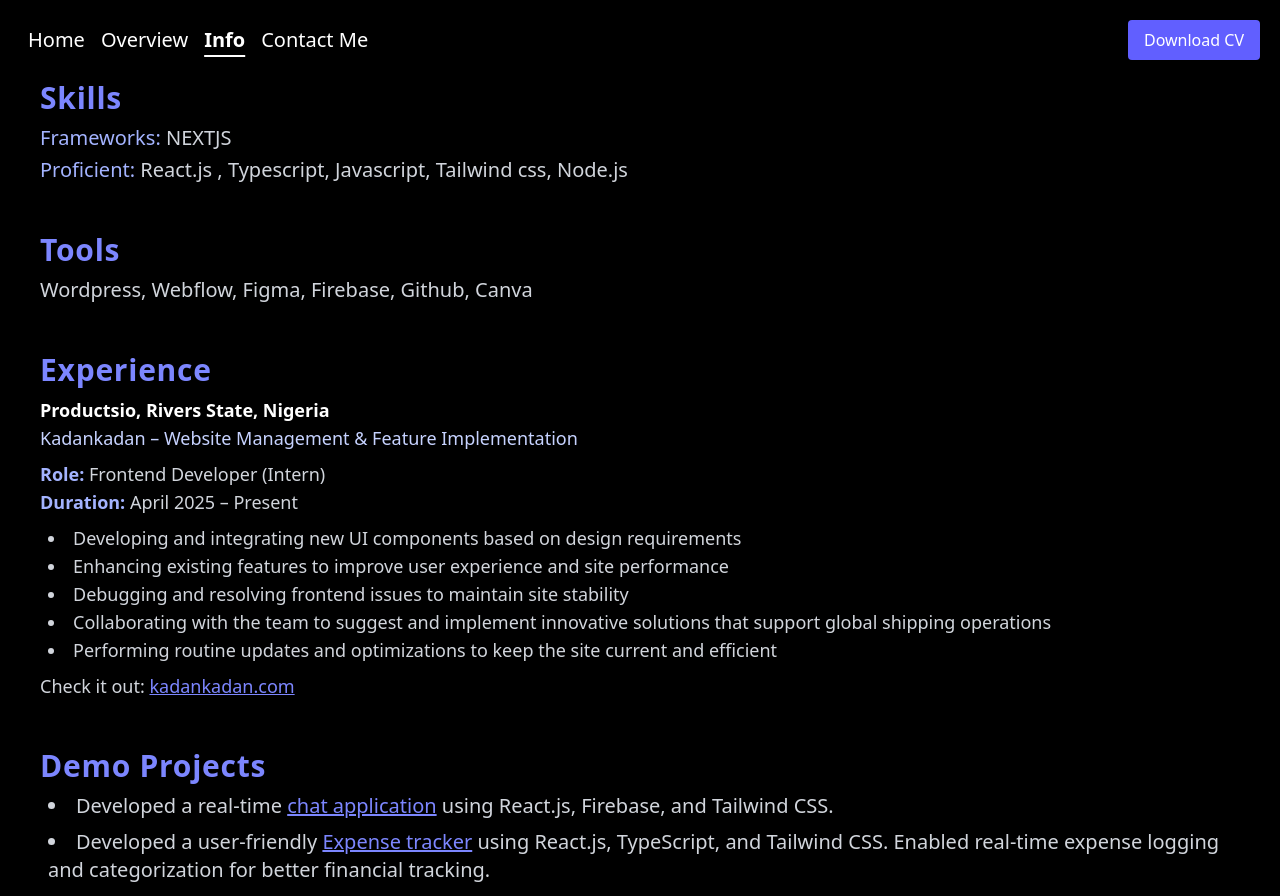
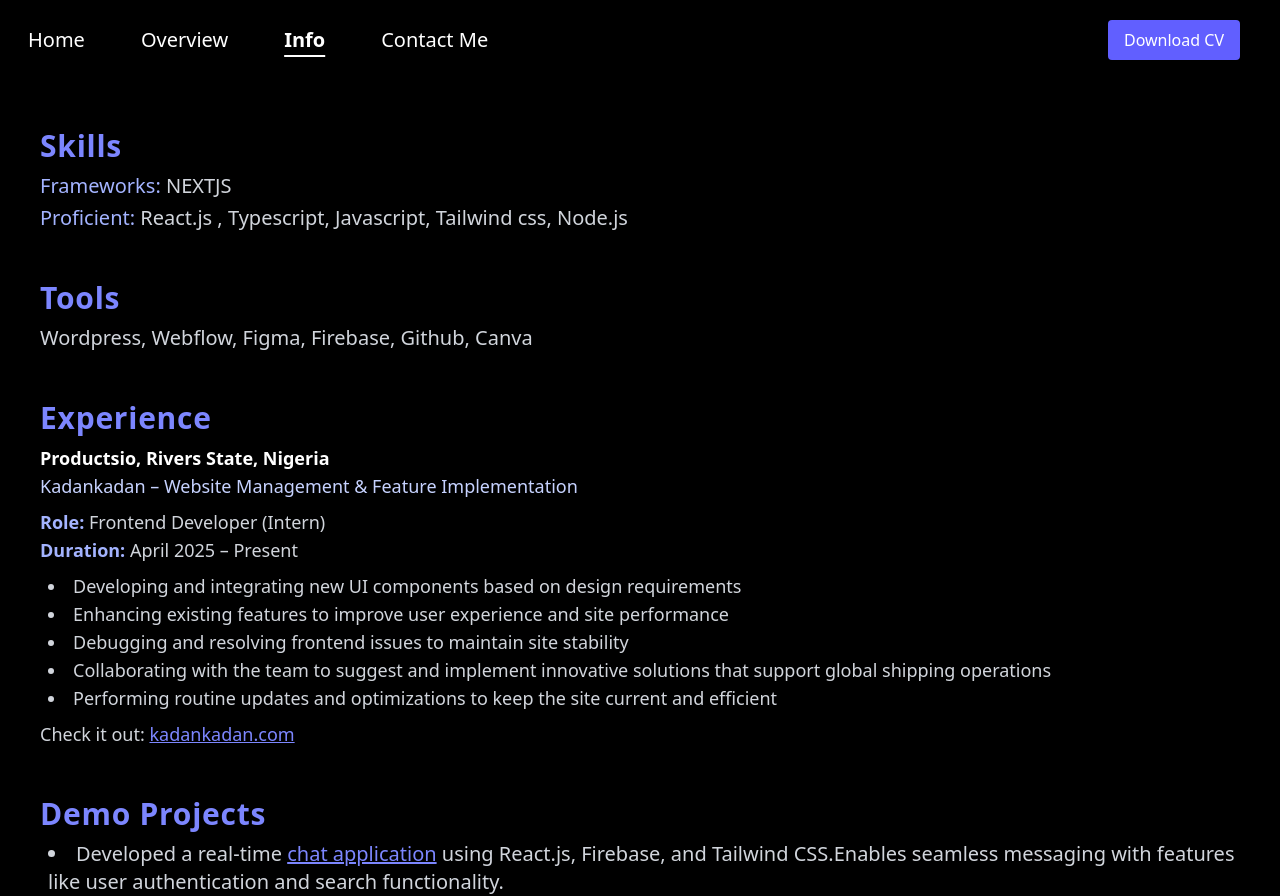
Before and after one commit to nmesomajane/my-portfolio, a React (Vite) app: page /info in a window 1280 px wide. Shown: the top 896 px of the page. Built offline with nearby package versions, Linux system fonts and the light colour scheme.

Commit message:
made changes

```diff
--- a/src/components/Header.tsx
+++ b/src/components/Header.tsx
@@ -18,13 +18,13 @@ const Header = () => {
       <div className="flex justify-between items-center p-1 text-lg text-white w-full  ">
         <nav className="w-full flex justify-between items-center bg-black p-4 text-4xl ">
           {/* Desktop Nav */}
-          <div className="hidden md:flex">
+          <div className="hidden md:flex md:gap-[40px]">
             {navigation.map((nav, index) =>
               nav.href.startsWith("#") ? (
                 <a
                   key={index}
                   href={nav.href}
-                  className="text-white text-xl px-2 transition-colors hover:underline underline-offset-8"
+                  className="text-white text-xl px-2 transition-colors hover:underline underline-offset-8 "
                 >
                   {nav.label}
                 </a>
@@ -51,7 +51,7 @@ const Header = () => {
           <a
             href="/resume.pdf"
             download
-            className="hidden md:inline-block ml-4 bg-indigo-500 text-white text-base px-4 py-2 shadow hover:bg-indigo-200 hover:text-black transition-colors text-center rounded"
+            className="hidden md:inline-block ml-4 bg-indigo-500 text-white text-base px-4 py-2 shadow hover:bg-indigo-200 hover:text-black transition-colors text-center rounded md:mr-5"
           >
             Download CV
           </a>
--- a/src/pages/Info.tsx
+++ b/src/pages/Info.tsx
@@ -2,7 +2,8 @@ import { motion } from "framer-motion";
 
 const Info = () => {
   return (
-    <div className="min-h-screen bg-black text-gray-200 pt-20 md:px-10 px-6 py-12 font-sans">
+    <div className="min-h-screen bg-black text-gray-200 pt-20 md:px-10 md:mt-12
+    px-6 py-12 font-sans">
       <motion.div
         className="w-full space-y-12"
         initial={{ x: -100, opacity: 0 }}
@@ -106,7 +107,7 @@ const Info = () => {
               >
                 chat application
               </a>{" "}
-              using React.js, Firebase, and Tailwind CSS.
+              using React.js, Firebase, and Tailwind CSS.Enables seamless messaging with features like user authentication and search functionality.
             </li>
             <li>
               Developed a user-friendly{" "}
```
